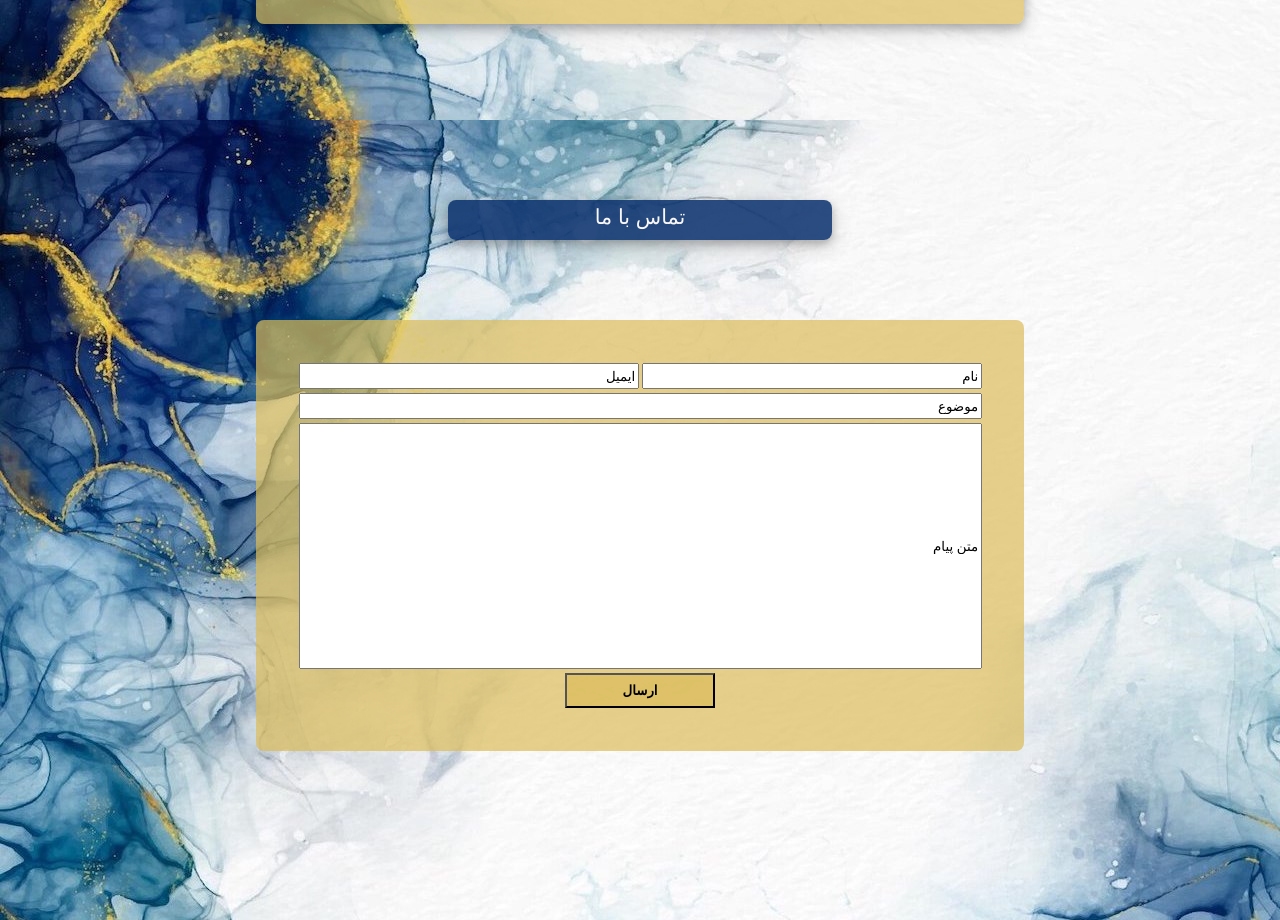
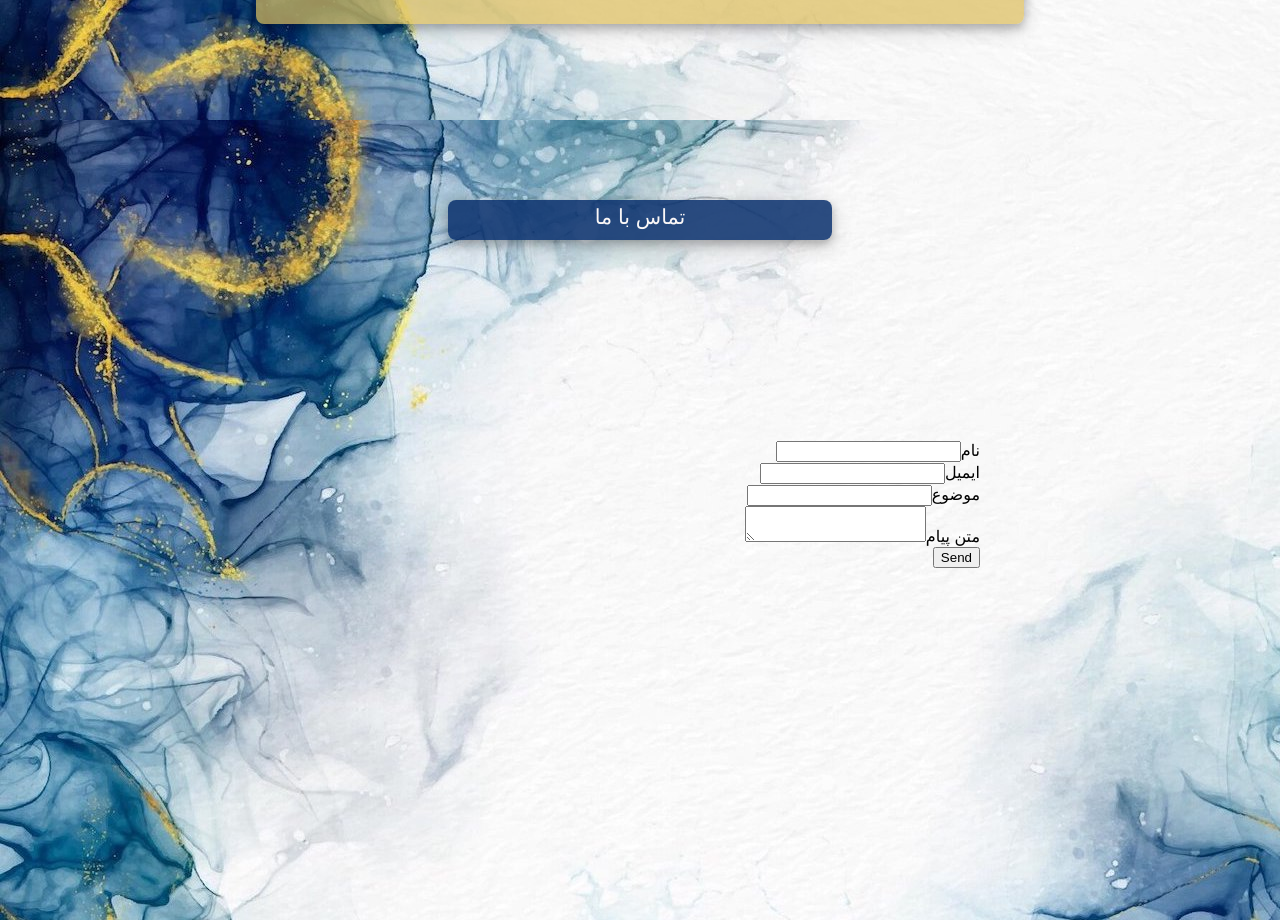
Before and after one commit to sasemanmanzar/Sara-Resume, a React (Create React App) app: page / in a window 1280 px wide. Shown: the part 3880-4800 px from the top of the page. Built offline with nearby package versions, Linux system fonts and the light colour scheme.

Commit message:
pg 6 Email

```diff
--- a/src/Pages/Six/Six.css
+++ b/src/Pages/Six/Six.css
@@ -55,7 +55,7 @@
     /* background-color: rgba(255, 255, 255, 0.7); */
     background-color: rgba(220, 189, 90, 0.7);
     border-radius: 8px;
-    padding: 40px;
+    padding: 40px 50px 40px 50px;
   }
 
   #NameP6 input , #EmailP6 input {
@@ -102,3 +102,10 @@
 /*
  ضمن تشکر
   پیام شما ارسال شد در اسرع وقت پاسخ خواهم داد */
+
+
+  .contact-form {
+    padding: 300px;
+    direction: rtl;
+    /* background-color: aqua; */
+  }
--- a/src/Pages/Six/Six.js
+++ b/src/Pages/Six/Six.js
@@ -1,12 +1,37 @@
 import './Six.css';
+import emailjs from 'emailjs-com';
+
 
 function Six(){
+
+    // function sendEmail(e) {
+    //     e.preventDefault();    //This is important, i'm not sure why, but the email won't send without it
+
+    //     emailjs.sendForm('YOUR_SERVICE_ID', 'YOUR_TEMPLATE_ID', e.target, 'YOUR_USER_ID')
+    //       .then((result) => {
+    //           window.location.reload()  //This is if you still want the page to reload (since e.preventDefault() cancelled that behavior)
+    //       }, (error) => {
+    //           console.log(error.text);
+    //       });
+    //   }
+
+    function sendEmail(e) {
+        e.preventDefault();    //This is important, i'm not sure why, but the email won't send without it
+
+        emailjs.sendForm('service_y8ycm1s', 'template_3gx9e0d', e.target, '9U64idXn07ZppBH-Q')
+          .then((result) => {
+              window.location.reload()  //This is if you still want the page to reload (since e.preventDefault() cancelled that behavior)
+          }, (error) => {
+              console.log(error.text);
+          });
+      }
+
 
     return(
         <div id='IdSix' className='six'>
             <div className='smallBoxCallMe topCallMe1'><p>تماس با ما</p></div>
 
-            <form action=''>
+            {/* <form action=''>
                 <table className='tableP6'>
                     <tr>
                         <td id="EmailP6"><input type="text" name="EmailP6" value="ایمیل"/></td>
@@ -22,7 +47,26 @@ function Six(){
                         <td id="SubmitP6" colspan="2"><input type="submit" name="SubmitP6" value="ارسال"/></td>
                     </tr>
                 </table>
+            </form> */}
+
+            <form className="contact-form" onSubmit={sendEmail}>
+                <input type="hidden" name="contact_number" />
+                <br/>
+                <label>نام</label>
+                <input type="text" name="from_name" />
+                <br/>
+                <label>ایمیل</label>
+                <input type="email" name="from_email" />
+                <br/>
+                <label>موضوع</label>
+                <input type="text" name="subject" />
+                <br/>
+                <label>متن پیام</label>
+                <textarea name="html_message" />
+                <br/>
+                <input type="submit" value="Send" />
             </form>
+
         </div>
     );
 }
```
